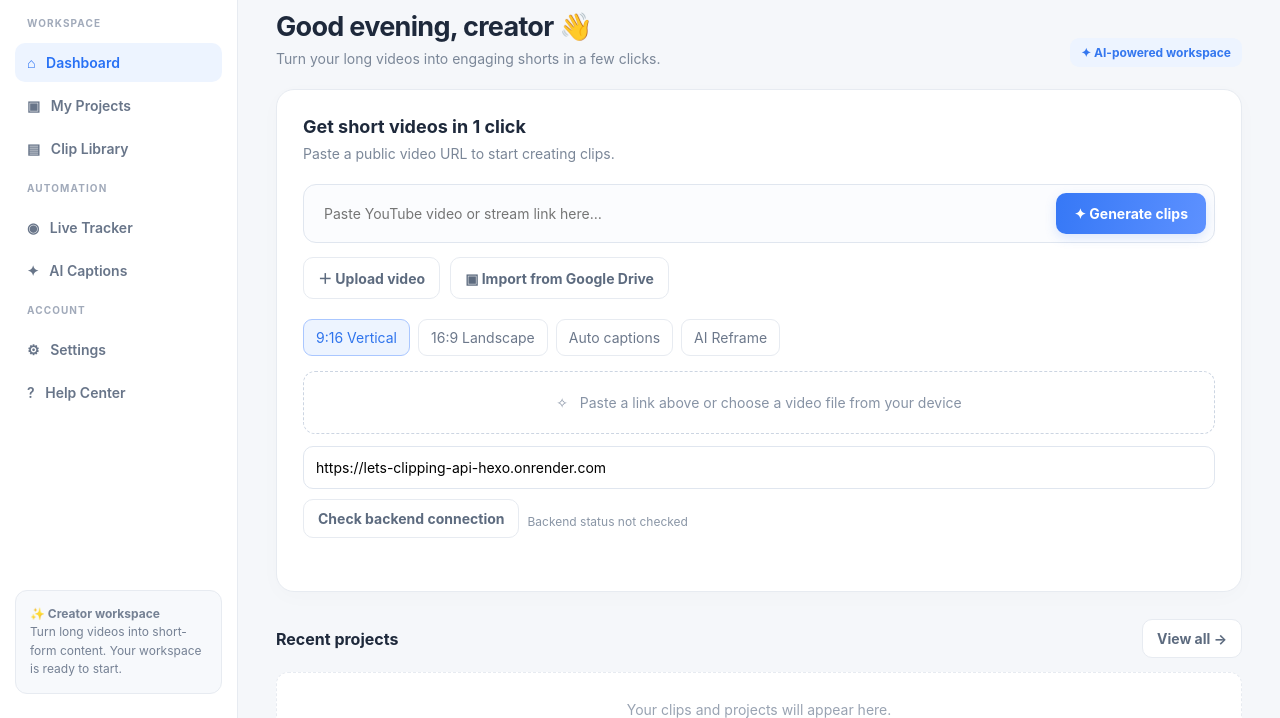
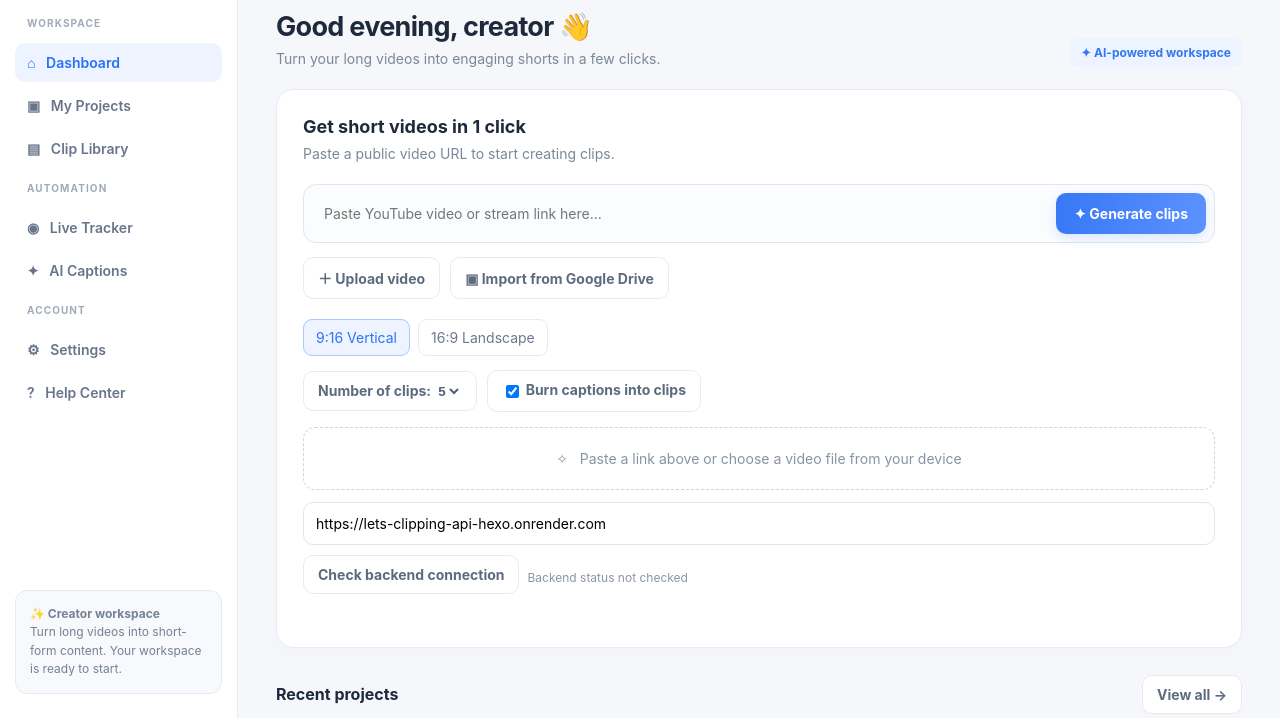
Before and after one commit to sachink15780-ops/LET-S-CLIPPING, a plain HTML site: page index.html in a window 1280 px wide. Shown: the part 82-800 px from the top of the page. Drawn offline with Linux system fonts and the light colour scheme.

Commit message:
Add clipping options for clip count and caption burn-in

```diff
--- a/index.html
+++ b/index.html
@@ -21,7 +21,7 @@
 <section class="workspace"><h2>Get short videos in 1 click</h2><p class="hint">Paste a public video URL to start creating clips.</p>
 <div class="linkbox"><input id="url" placeholder="Paste YouTube video or stream link here…"><button class="primary" onclick="start()">✦ Generate clips</button></div>
 <div class="actions"><button class="secondary" onclick="document.getElementById('file').click()">＋ Upload video</button><button class="secondary" onclick="toast('Drive import will be available after integration')">▣ Import from Google Drive</button><input id="file" type="file" accept="video/*" hidden onchange="fileChosen(this)"></div>
-<div class="options"><button class="opt selected" onclick="choose(this)">9:16 Vertical</button><button class="opt" onclick="choose(this)">16:9 Landscape</button><button class="opt" onclick="choose(this)">Auto captions</button><button class="opt" onclick="choose(this)">AI Reframe</button></div>
+<div class="options"><button class="opt selected" onclick="choose(this)">9:16 Vertical</button><button class="opt" onclick="choose(this)">16:9 Landscape</button></div><div class="actions" style="align-items:center"><label class="secondary">Number of clips: <select id="clipCount" style="border:0;background:transparent;color:#526176;font-weight:700"><option>1</option><option>2</option><option>3</option><option>4</option><option selected>5</option></select></label><label class="secondary"><input type="checkbox" id="captions" checked style="vertical-align:middle"> Burn captions into clips</label></div>
 <div class="drop">✧ &nbsp; Paste a link above or choose a video file from your device</div><div style="margin-top:12px"><input id="api" placeholder="Backend URL (e.g. https://your-server)" style="width:100%;padding:12px;border:1px solid #e0e6ef;border-radius:10px" value="https://lets-clipping-api-hexo.onrender.com"></div><div style="display:flex;gap:8px;align-items:center;margin-top:10px;flex-wrap:wrap"><button class="secondary" onclick="checkBackend()">Check backend connection</button><span id="health" class="projectmeta">Backend status not checked</span></div><div id="results" class="section"></div></section>
 <section class="section"><div class="sectionhead"><h3>Recent projects</h3><button class="secondary" onclick="toast('Your project library is ready for backend connection')">View all →</button></div><div id="projects" class="projects"><div class="empty" style="grid-column:1/-1">Your clips and projects will appear here.</div></div></section>
 <section class="section"><div class="sectionhead"><h3>Quick tools</h3></div><div class="projects"><div class="project"><div class="thumb">✂</div><div class="projectbody"><div class="projecttitle">Long video to shorts</div><div class="projectmeta">Find highlights automatically</div></div></div><div class="project"><div class="thumb">◉</div><div class="projectbody"><div class="projecttitle">Creator Live Tracker</div><div class="projectmeta">Track live creators</div></div></div><div class="project"><div class="thumb">▤</div><div class="projectbody"><div class="projecttitle">Subtitle studio</div><div class="projectmeta">Caption styling & language</div></div></div></div></section>
```
